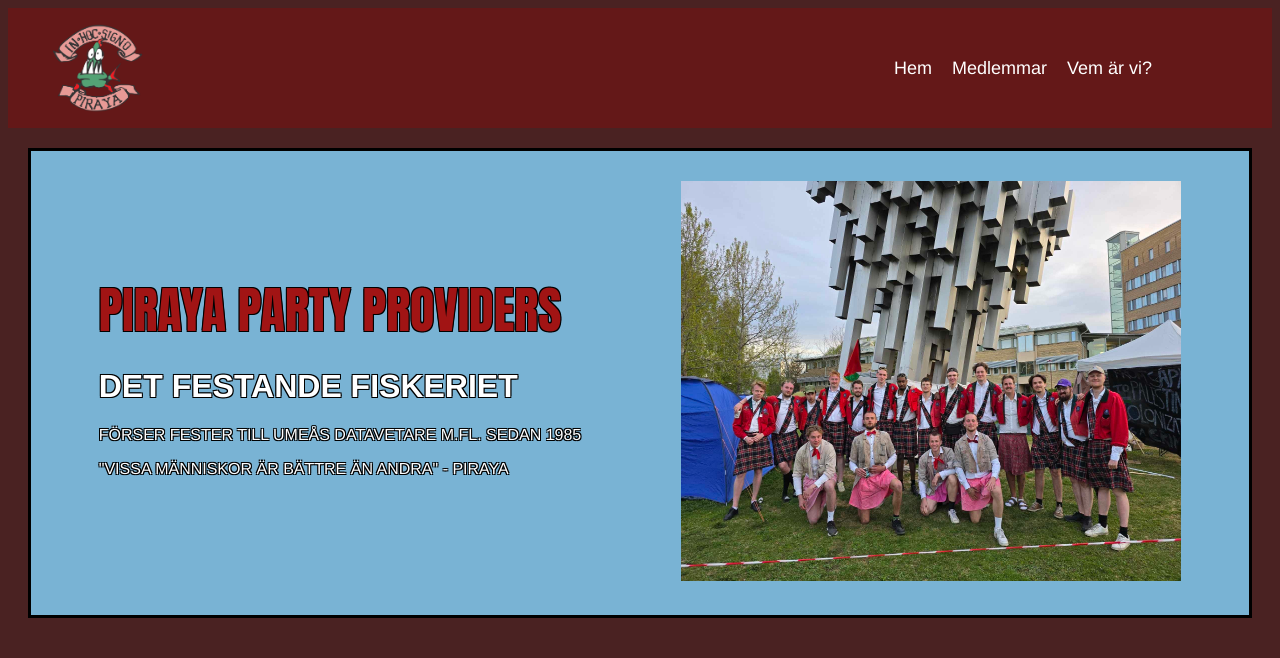
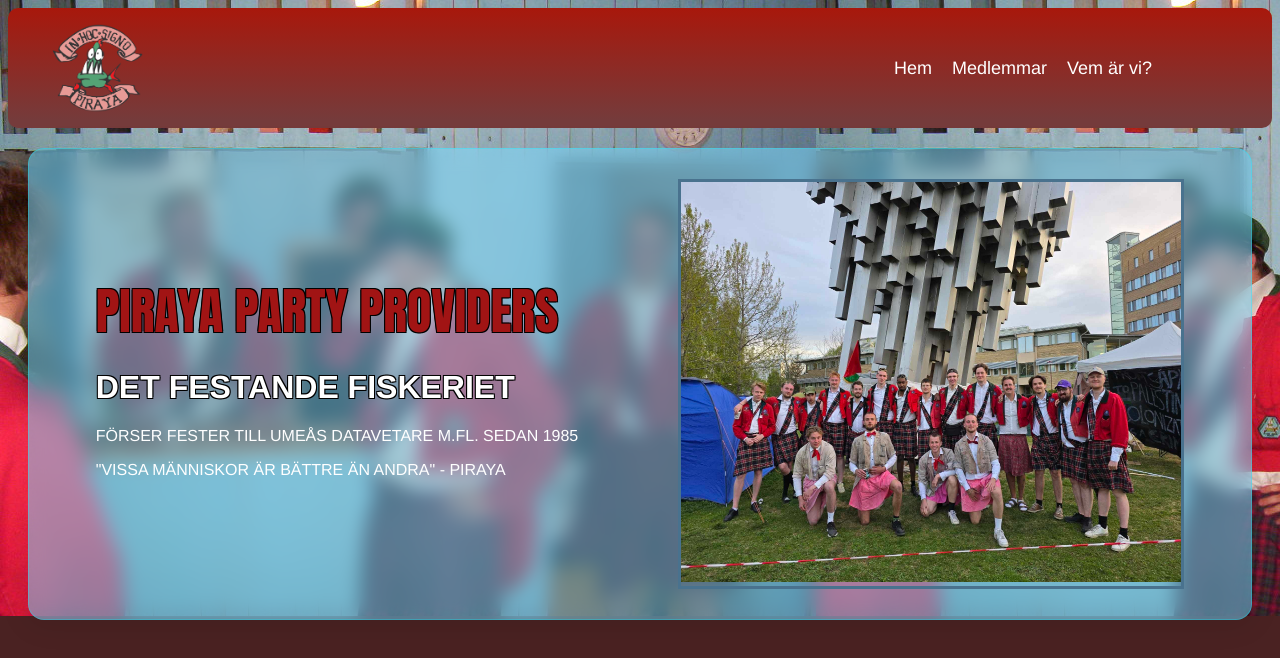
Before and after one commit to hinokzakir/piraya-webpage, a Vue app in the folder frontend/: page / in a window 1280 px wide. Shown: the top 658 px of the page. Built offline with nearby package versions, Linux system fonts and the light colour scheme; a web font is replaced by a local one.

Commit message:
Issue with repo, all files been deleted and added again to adress issue

```diff
--- a/frontend/src/App.vue
+++ b/frontend/src/App.vue
@@ -17,6 +17,9 @@ export default {
 <style>
 body {
 	background-color: rgb(74, 34, 34);
+	background-image: url("./assets/bg1.jpeg");
+	background-repeat: repeat-x;
+	background-size: auto, auto;
 }
 
 #app {
--- a/frontend/src/assets/members.json
+++ b/frontend/src/assets/members.json
@@ -14,5 +14,9 @@
 	{
 		"name": "Vincent 'Torkel' Öhlund",
 		"role": "PR-Fisk"
+	},
+	{
+		"name": "Natnael 'Nattis' Gebremedhin",
+		"role": "Diversity Hire"
 	}
 ]
--- a/frontend/src/components/HomePage.vue
+++ b/frontend/src/components/HomePage.vue
@@ -1,13 +1,13 @@
 <template>
 	<div class="hello">
-    <div class ="landing-container">
+		<div class="landing-container">
 			<div class="landing-text">
 				<div class="title">PIRAYA PARTY PROVIDERS</div>
 				<h1>DET FESTANDE FISKERIET</h1>
 				<p>FÖRSER FESTER TILL UMEÅS DATAVETARE M.FL. SEDAN 1985</p>
 				<p>"VISSA MÄNNISKOR ÄR BÄTTRE ÄN ANDRA" - PIRAYA</p>
 			</div>
-		<div class ="landing-image">
+			<div class="landing-image">
 				<img alt="Vue logo" width="500px" height="400px" src="../assets/landing.jpeg">
 			</div>
 		</div>
@@ -22,7 +22,6 @@ export default {
 
 <!-- Add "scoped" attribute to limit CSS to this component only -->
 <style scoped>
-
 @import url('https://fonts.googleapis.com/css2?family=Protest+Revolution&display=swap');
 
 .title {
@@ -38,14 +37,25 @@ export default {
 	display: flex;
 	justify-content: center;
 	align-items: center;
-	background-color: rgb(121, 179, 212);
 	padding: 30px;
 	border-style: solid;
+	background: rgba(116, 218, 255, 0.5);
+	border-radius: 16px;
+	box-shadow: 0 4px 30px rgba(0, 0, 0, 0.1);
+	backdrop-filter: blur(9.5px);
+	-webkit-backdrop-filter: blur(9.5px);
+	border: 1px solid rgba(11, 240, 255, 0.31);
+}
+
+.landing-image {
+	border-style: solid;
+	border-color: rgb(73, 114, 142);
 }
 
 @media (max-width: 768px) {
 	.landing-container {
-		flex-direction: column; /* Stack items vertically */
+		flex-direction: column;
+		/* Stack items vertically */
 	}
 }
 
@@ -56,7 +66,6 @@ h1 {
 
 p {
 	color: white;
-	text-shadow: -1px -1px 0 #000, 1px -1px 0 #000, -1px 1px 0 #000, 1px 1px 0 #000;
 }
 
 .landing-text {
@@ -66,14 +75,17 @@ p {
 h3 {
 	margin: 40px 0 0;
 }
+
 ul {
 	list-style-type: none;
 	padding: 0;
 }
+
 li {
 	display: inline-block;
 	margin: 0 10px;
 }
+
 a {
 	color: #42b983;
 }
--- a/frontend/src/components/MainNavbar.vue
+++ b/frontend/src/components/MainNavbar.vue
@@ -15,6 +15,9 @@
 nav {
   background: #641818; /* Match your background */
   padding: 10px 20px;
+  background: rgb(117,59,59);
+  background: linear-gradient(0deg, rgba(117,59,59,1) 7%, rgba(168,24,12,1) 100%);
+  border-radius: 10px;
 }
 
 ul {
@@ -49,7 +52,7 @@ a {
 }
 
 a:hover {
-  text-decoration: underline;
   color: firebrick;
+  background-color: white;
 }
 </style>
--- a/frontend/src/components/MembersPage.vue
+++ b/frontend/src/components/MembersPage.vue
@@ -30,6 +30,12 @@ export default {
 	grid-template-columns: repeat(auto-fit, minmax(200px, 1fr)); /* Auto-adjusting grid */
 	gap: 20px; /* Space between cards */
 	padding: 20px;
+	background: rgba(116, 218, 255, 0.5);
+	border-radius: 16px;
+	box-shadow: 0 4px 30px rgba(0, 0, 0, 0.1);
+	backdrop-filter: blur(9.5px);
+	-webkit-backdrop-filter: blur(9.5px);
+	border: 1px solid rgba(11, 240, 255, 0.31);
 }
 
 .member-card {
```
Also changed, not shown: frontend/src/assets/bg1.jpeg (added), 1 other file (tests, documents, lock files or other folders). Lines whose indentation alone changed are shown as unchanged.
